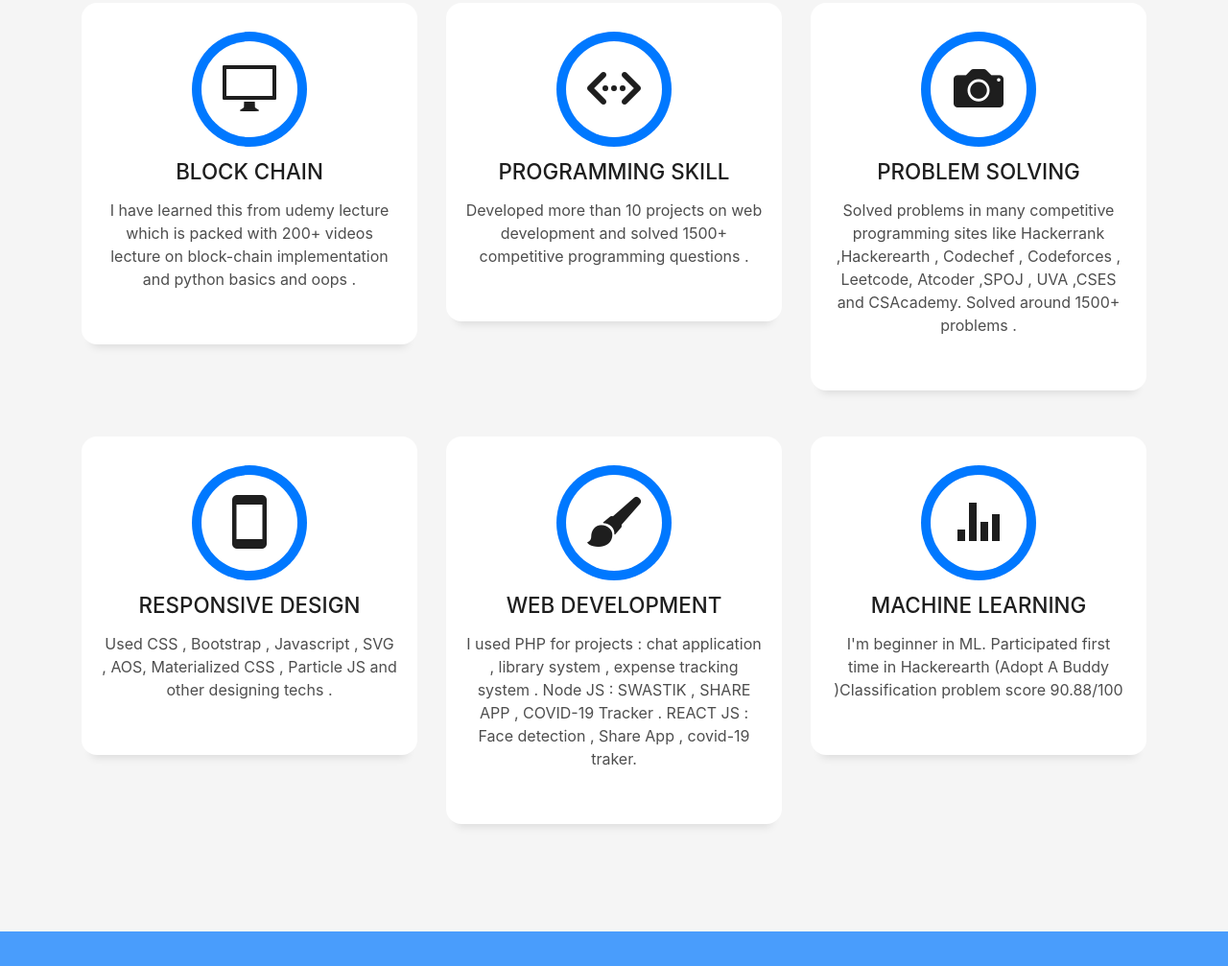
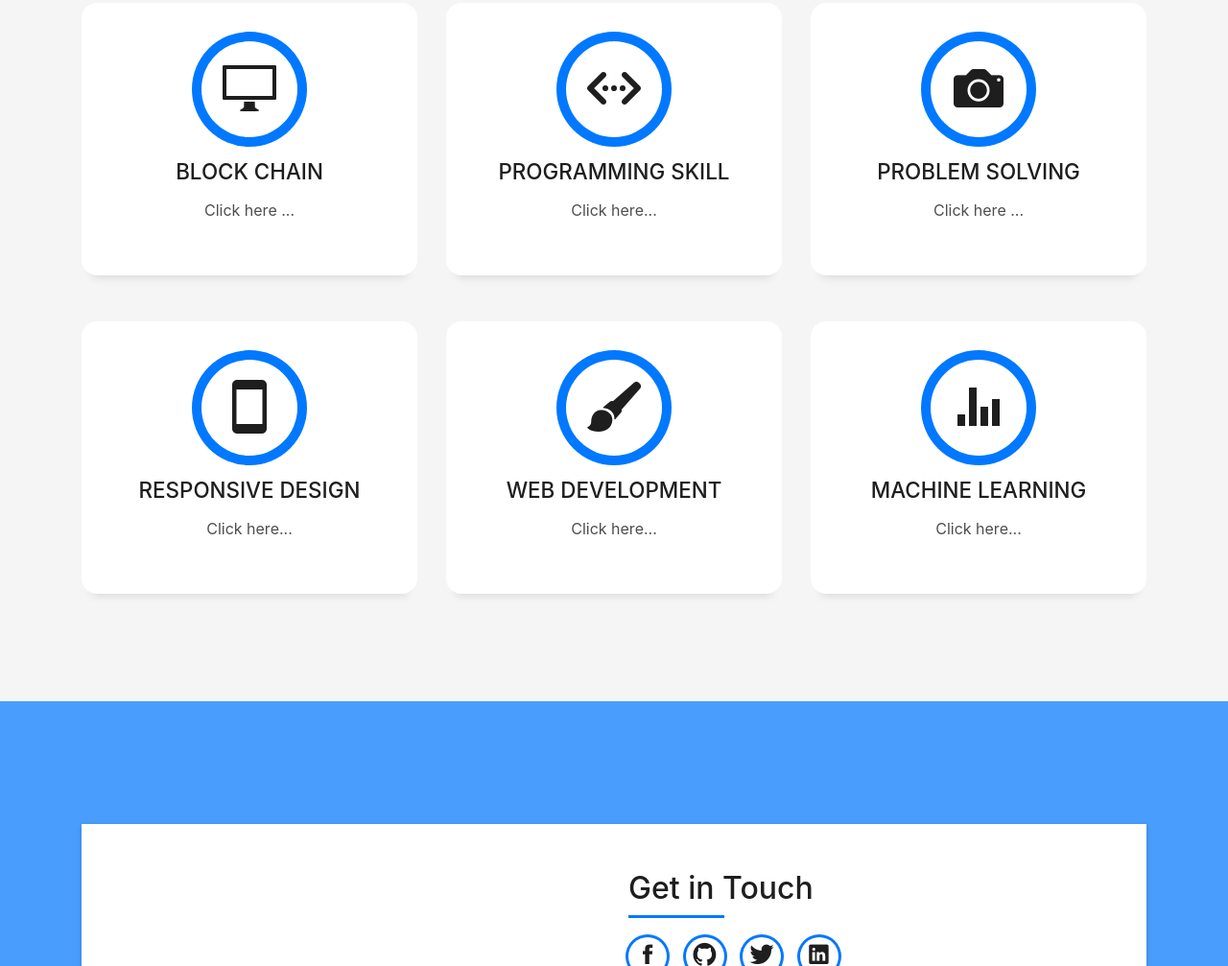
Before and after one commit to 007atulpandey/portfolio, a plain HTML site: page index.html in a window 1280 px wide. Shown: the part 1972-2979 px from the top of the page at 96% size. Drawn offline with nearby package versions, Linux system fonts and the light colour scheme; files whose address does not match are found by name.

Commit message:
remove content

```diff
--- a/index.html
+++ b/index.html
@@ -235,9 +235,7 @@
             <div class="service-content">
               <h2 class="s-title">Block Chain</h2>
               <p class="s-description text-center">
-                I have learned this from udemy lecture which is packed with 200+ videos lecture on block-chain implementation and python basics and oops .
-
-
+                Click here ...
               </p>
             </div>
           </div>
@@ -252,7 +250,7 @@
             <div class="service-content">
               <h2 class="s-title">Programming Skill</h2>
               <p class="s-description text-center">
-                Developed more than 10 projects on web development and solved  1500+ competitive programming questions .
+                Click here...
               </p>
             </div>
           </div>
@@ -268,8 +266,7 @@
             <div class="service-content">
               <h2 class="s-title">Problem Solving </h2>
               <p class="s-description text-center">
-                Solved problems in many competitive programming sites like Hackerrank ,Hackerearth , Codechef , Codeforces , Leetcode, Atcoder ,SPOJ , UVA ,CSES and CSAcademy.
-                Solved around 1500+ problems .
+                Click here ...
               </p>
             </div>
           </div>
@@ -285,7 +282,7 @@
             <div class="service-content">
               <h2 class="s-title">Responsive Design</h2>
               <p class="s-description text-center">
-                Used CSS , Bootstrap , Javascript , SVG , AOS, Materialized CSS , Particle JS and other designing techs .
+               Click here...
               </p>
             </div>
           </div>
@@ -301,10 +298,7 @@
             <div class="service-content">
               <h2 class="s-title">Web Development</h2>
               <p class="s-description text-center">
-                I used PHP for projects : chat application , library system , expense tracking system .
-                Node JS : SWASTIK , SHARE APP ,  COVID-19 Tracker .
-                REACT JS : Face detection , Share App , covid-19 traker.
-
+               Click here...
 
               </p>
             </div>
@@ -319,7 +313,7 @@
             <div class="service-content">
               <h2 class="s-title">Machine Learning</h2>
               <p class="s-description text-center">
-                I'm  beginner  in ML. Participated first time in Hackerearth (Adopt A Buddy )Classification problem score 90.88/100
+               Click here...
               </p>
             </div>
           </div>
```
